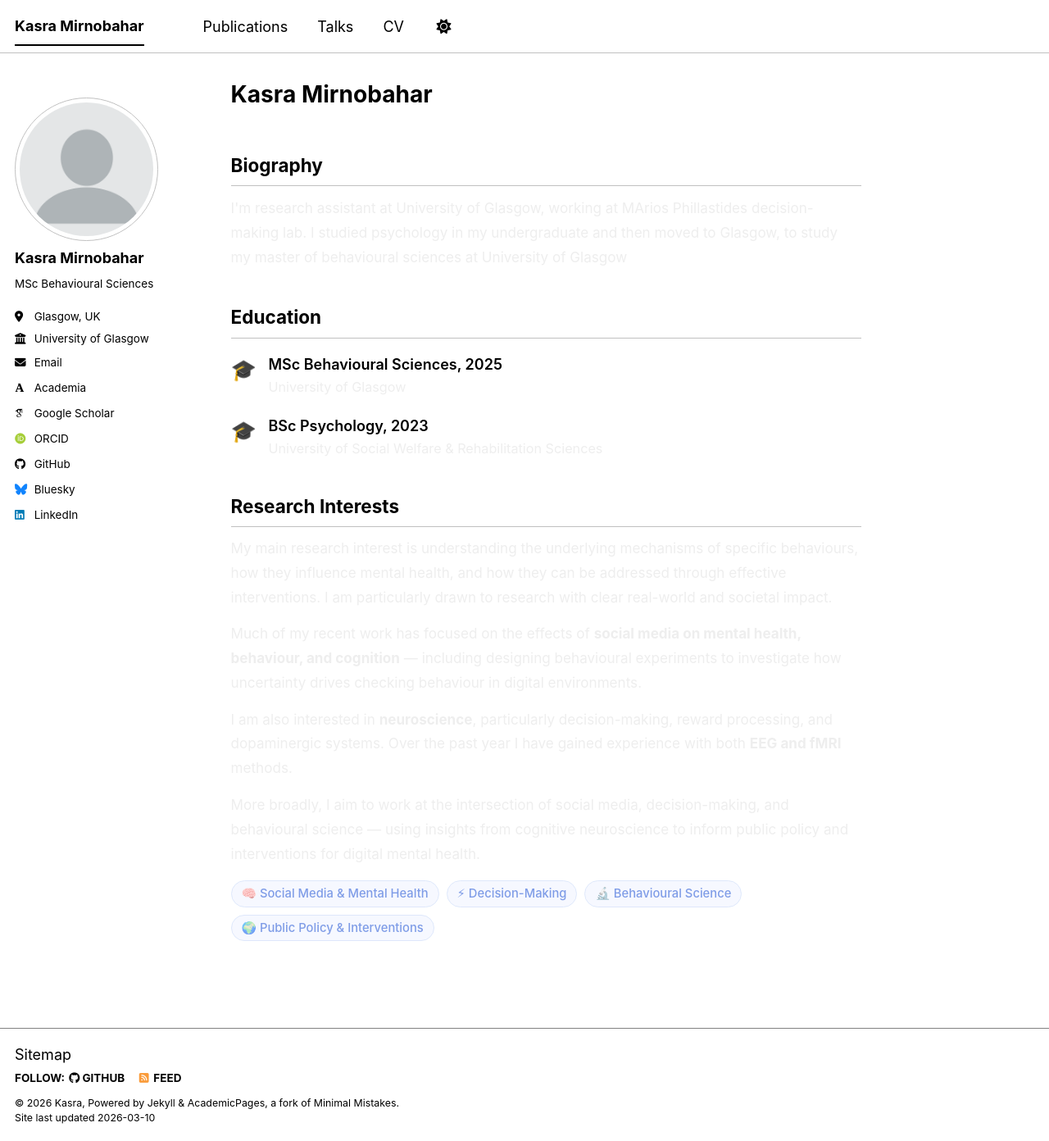
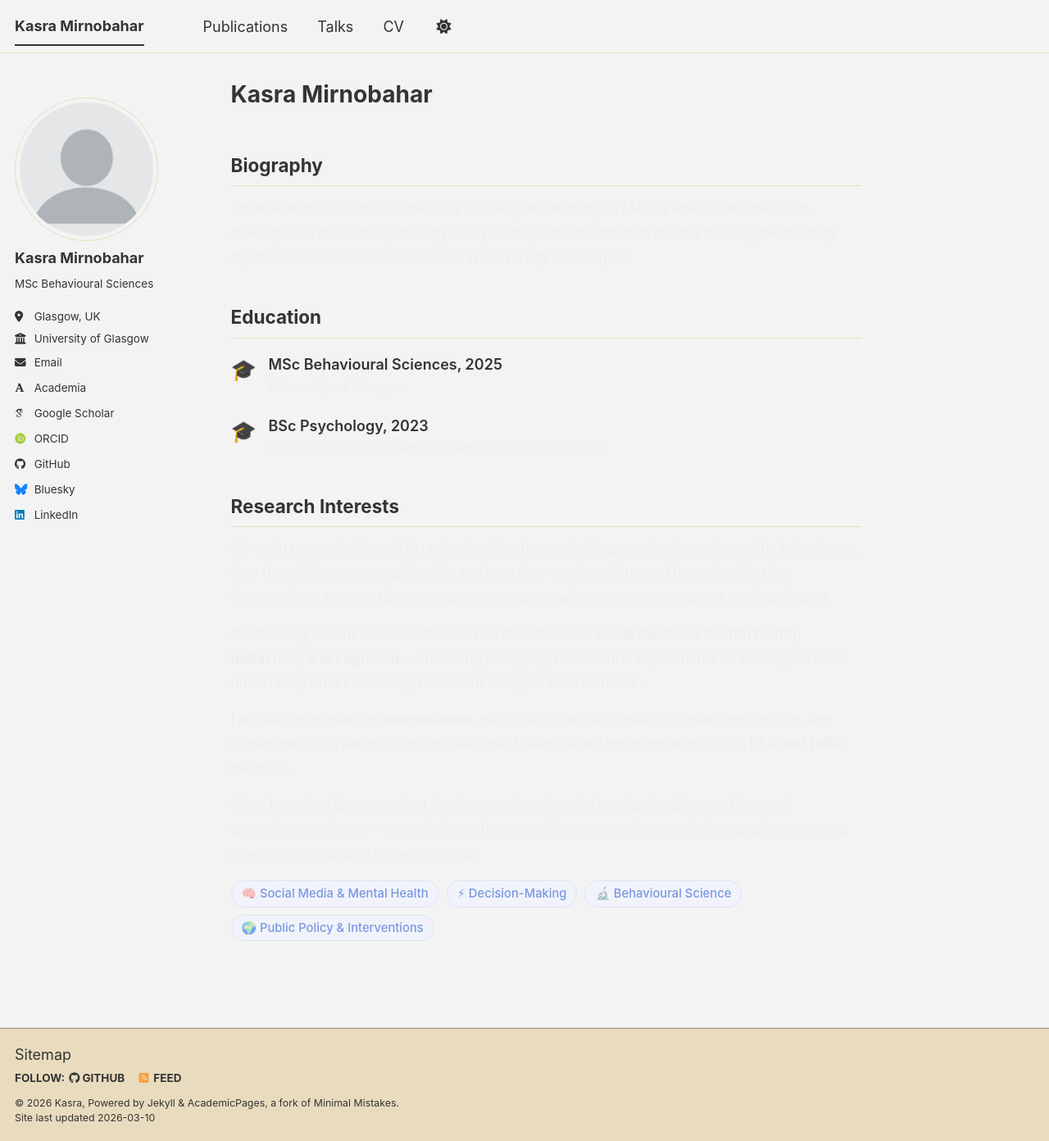
Before and after one commit to KasraMirnobahar/KasraMirnobahar.github.io, a Jekyll site: the page built from _pages/about.md, in a window 1280 px wide and 1392 px high. Shown: the whole window at 82% size. Built offline with Jekyll 4.4.1, drawn with Linux system fonts in a browser that asks for light colours; some web fonts are replaced; a script bundle is joined from its source files by our own code; library files that are not in the unit come from our copies.

Commit message:
Update _config.yml

```diff
--- a/_config.yml
+++ b/_config.yml
@@ -8,7 +8,7 @@
 
 # Basic Site Settings
 locale                   : "en-US"
-site_theme               : "contrast" # The available themes options are "default", "air", "sunrise", "mint", "dirt" and "contrast"
+site_theme               : "dirt" # The available themes options are "default", "air", "sunrise", "mint", "dirt" and "contrast"
 title                    : "Kasra Mirnobahar"
 title_separator          : "-"
 name                     : &name "Kasra"
```
